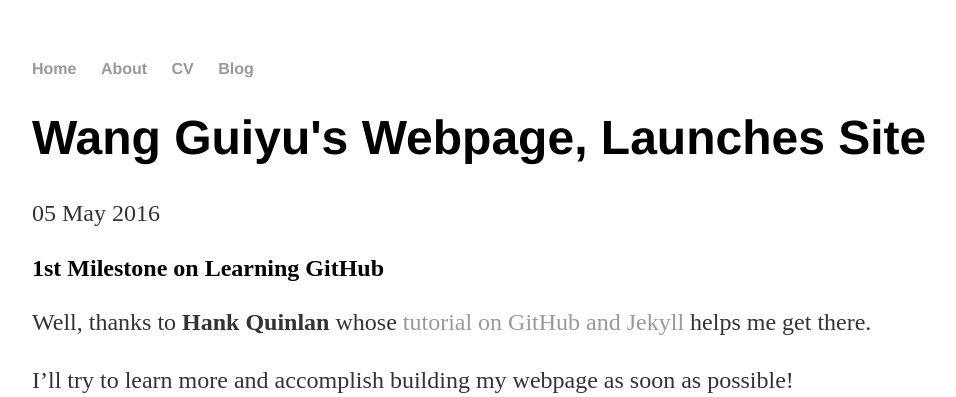
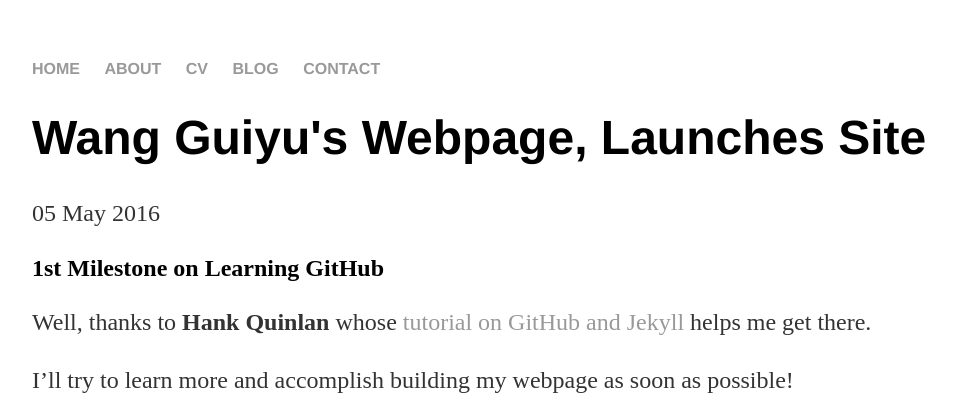
Before and after one commit to guiyuwang/guiyuwang.github.io, a Jekyll site: the page built from _posts/2016-05-05-wang-guiyu-site-launched.md, in a window 1280 px wide, cut to the strip 0-397 px from the top of the page. Shown: the whole strip, without its empty margins (160-1116 px from the left). Built offline with Jekyll 4.4.1, drawn with Linux system fonts in a browser that asks for light colours.

Commit message:
Update default.html

```diff
--- a/_layouts/default.html
+++ b/_layouts/default.html
@@ -8,16 +8,15 @@
 	<body>
 		<nav>
     		<ul>
-        		<li><a href="/">Home</a></li>
-	        	<li><a href="/about">About</a></li>
+        		<li><a href="/">HOME</a></li>
+	        	<li><a href="/about">ABOUT</a></li>
         		<li><a href="/cv">CV</a></li>
-        		<li><a href="/blog">Blog</a></li>
+        		<li><a href="/blog">BLOG</a></li>
+        		<li><a href="/contact">CONTACT</a></li>
     		</ul>
 		</nav>
 		<div class="container">
-
-	  {{ content }}
-
+	  		{{ content }}
 		</div><!-- /.container -->
 		<footer>
     		<ul>
```
